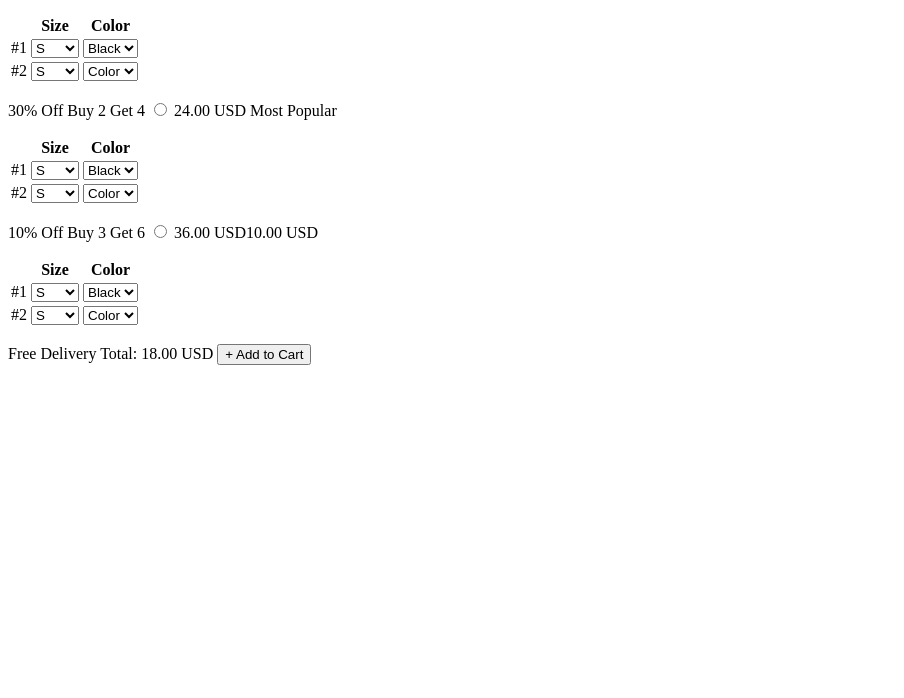
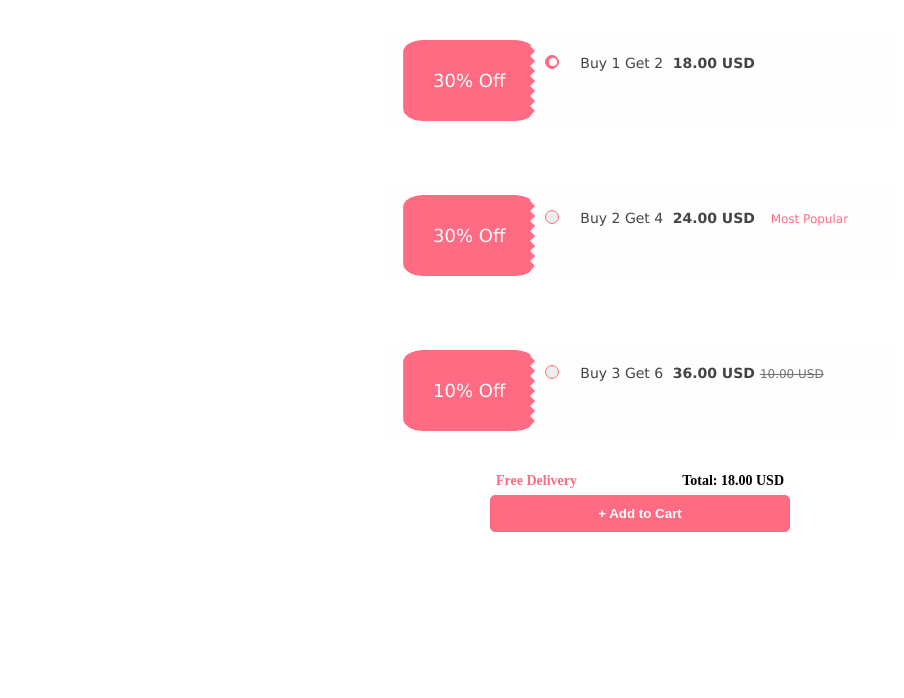
Before and after one commit to ankitbaldwa/task, a plain HTML site: page index.html in a window 1280 px wide. Shown: the part 102-800 px from the top of the page, without its empty margins (0-904 px from the left). Drawn offline with Linux system fonts and the light colour scheme.

Commit message:
Add files via upload
2 commit

```diff
--- a/index.html
+++ b/index.html
@@ -3,7 +3,7 @@
 
 <head>
     <title>Task</title>
-    <link rel="stylesheet" href="css/style.css">
+    <link rel="stylesheet" href="style.css">
 </head>
 
 <body>
@@ -222,7 +222,7 @@
 
     </div>
 
-    <script src="js/script.js"></script>
+    <script src="script.js"></script>
 
 </body>
 
--- /dev/null
+++ b/script.js
@@ -0,0 +1,5 @@
+function amount(amt){
+    //alert(amt);
+    //document.getElementsByClassName("tot-amt").innerHTML = 'Total: '+amt+' USD';
+    document.getElementsByClassName("tot-amt")[0].textContent = 'Total: '+amt.toFixed(2)+' USD';
+}
--- /dev/null
+++ b/style.css
@@ -0,0 +1,270 @@
+* {
+    box-sizing: border-box;
+  }
+
+  .header {
+    border: 1px solid #fff;
+    padding: 15px;
+  }
+
+  .row::after {
+    content: "";
+    clear: both;
+    display: table;
+  }
+
+  [class*="col-"] {
+    float: left;
+    padding: 15px;
+    border: 1px solid #fff;
+  }
+
+  .col-1 {width: 8.33%;}
+  .col-2 {width: 16.66%;}
+  .col-3 {width: 25%;}
+  .col-4 {width: 33.33%;}
+  .col-5 {width: 41.66%;}
+  .col-6 {width: 50%;}
+  .col-7 {width: 58.33%;}
+  .col-8 {width: 66.66%;}
+  .col-9 {width: 75%;}
+  .col-10 {width: 83.33%;}
+  .col-11 {width: 91.66%;}
+  .col-12 {width: 100%;}
+  .title {
+    text-align: center;
+    color: #ff6b82;
+  }
+h1::before, h1::after {
+    display: inline-block;
+    content: "";
+    border-top: .3rem solid #ff6b82;
+    width: 4rem;
+    margin: 0 1rem;
+    transform: translateY(-0.5rem);
+}
+.idOfcontent {
+    width: 60%;
+    background: #fefefe;
+    padding: 18px;
+    font-family: Verdana, Geneva, Tahoma, sans-serif;
+    font-size: 18px;
+    color: #444;
+    margin: auto;
+    max-height: 155px;
+    overflow: hidden;
+    border: 30px solid #fff;
+    border-radius: 25px;
+  }
+  .background-color {
+    background: #ff6b82;
+  }
+
+  .idOfshowmore:hover {
+    /* background: #1594e5; */
+    /* color: #ffffff; */
+    font-family: Verdana, Geneva, Tahoma, sans-serif;
+    display: block;
+    width: 55%;
+    max-height: 100%;
+    font-size: 17px;
+    margin: 20px auto;
+    border: .3rem solid #ff6b82;
+  }
+  /* The container */
+.container {
+    position: relative;
+    padding-left: 35px;
+    margin-bottom: 12px;
+    cursor: pointer;
+    font-size: 14px;
+    -webkit-user-select: none;
+    -moz-user-select: none;
+    -ms-user-select: none;
+    user-select: none;
+  }
+
+  /* Hide the browser's default radio button */
+  .container input {
+    position: absolute;
+    opacity: 0;
+    cursor: pointer;
+  }
+
+  /* Create a custom radio button */
+  .checkmark {
+    position: absolute;
+    top: 0;
+    left: 0;
+    height: 14px;
+    width: 14px;
+    background-color: #eee;
+    border-radius: 50%;
+    border: 1px solid #ff6b82;
+  }
+
+  /* On mouse-over, add a grey background color */
+  .container:hover input ~ .checkmark {
+    background-color: #ccc;
+  }
+
+  /* When the radio button is checked, add a blue background */
+  .container input:checked ~ .checkmark {
+    background-color: #ff6b82;
+  }
+
+  /* Create the indicator (the dot/circle - hidden when not checked) */
+  .checkmark:after {
+    content: "";
+    position: absolute;
+    display: none;
+  }
+
+  /* Show the indicator (dot/circle) when checked */
+  .container input:checked ~ .checkmark:after {
+    display: block;
+  }
+
+  /* Style the indicator (dot/circle) */
+  .container .checkmark:after {
+    top: 2.5px;
+    left: 2.5px;
+    width: 8px;
+    height: 8px;
+    border-radius: 50%;
+    background: white;
+  }
+  p {
+    padding: 0px;
+    margin: 0px;
+}
+.discount-tag{
+    border-radius: 15%;
+    background-color: #ff6b82;
+    color: #fff;
+    padding: 30px;
+    float: left;
+    margin-right: 10px;
+    margin-top: -10px;
+    -webkit-mask: var(--mask);
+    mask: var(--mask);
+    --mask: conic-gradient(from -135deg at right,#ff6b82,#000 1deg 89deg,#0000 90deg) 50%/100% 10px;
+    background-position: right bottom;
+    background-repeat: repeat-y;
+    background-size: 10px 10px;
+  }
+  .idOfshowmore:hover .discount-tag{
+    border-radius: 10%;
+    background-color: #ff6b82;
+    color: #fff;
+    padding: 5px;
+    float: left;
+    -webkit-mask: var(--mask);
+    mask: var(--mask);
+    --mask: none;
+    float: right;
+    background-position: none;
+    background-repeat: none;
+    background-size: 10px 10px;
+  }
+  .table {
+    width: 100%;
+  }
+  .amount{
+    display: inline-block;
+    font-weight: bold;
+    padding: 5px;
+    font-size: 14px;
+  }
+  .idOfshowmore:hover .amount {
+    display: block;
+  }
+  .idOfshowmore:hover .most-important {
+    display: block;
+  }
+  .most-important {
+    padding: 5px;
+    color: #ff6b82;
+    font-size: 12px;
+  }
+  .strik-amount {
+    font-size: 12px;
+    position: relative;
+    color: #757272;
+  }
+  .strik-amount:before{
+    position: absolute;
+    content: "";
+    left: 0;
+    top: 50%;
+    right: 0;
+    border-top: 1px solid;
+    border-color: #757272;
+    -webkit-transform:rotate(-180deg);
+    -moz-transform:rotate(-180deg);
+    -ms-transform:rotate(-180deg);
+    -o-transform:rotate(-180deg);
+    transform:rotate(-180deg);
+  }
+  .size {
+    width: 35%;
+  }
+  .color {
+    width: 50%;
+  }
+  td {
+    text-align: center;
+  }
+  .size, .color {
+    border-color: #757272;
+    padding: 5px;
+    margin: 2px;
+  }
+  .center {
+    margin: auto;
+    padding: 0% 25%;
+    width: 100%;
+    display: block;
+    align-content: center;
+  }
+  .text-delivery {
+    color: #ff6b82;
+    float: left;
+    padding: 2%;
+    text-align: center;
+    font-weight: bold;
+    font-size: 14px;
+  }
+  .tot-amt {
+    float: right;
+    padding: 2%;
+    text-align: right;
+    font-weight: bold;
+    font-size: 14px;
+  }
+  .btn,.btn-green {
+    background-color: #ff6b82;
+    color: #fff;
+    border-radius: 05px;
+    border: 1px solid #ff6b82;
+    display: block;
+    width: 100%;
+    padding: 10px;
+    font-weight: bold;
+  }
+  @media only screen and (min-width: 769px) and (max-width: 1281px) {
+    .idOfcontent {
+        width: 95%;
+    }
+    .idOfcontent:hover {
+        width: 85%;
+    }
+  }
+  /* @media only screen and (min-device-width: 768px) {
+    .idOfcontent {
+        width: 95%;
+    }
+    .idOfcontent:hover {
+        width: 85%;
+    }
+  } */
```
